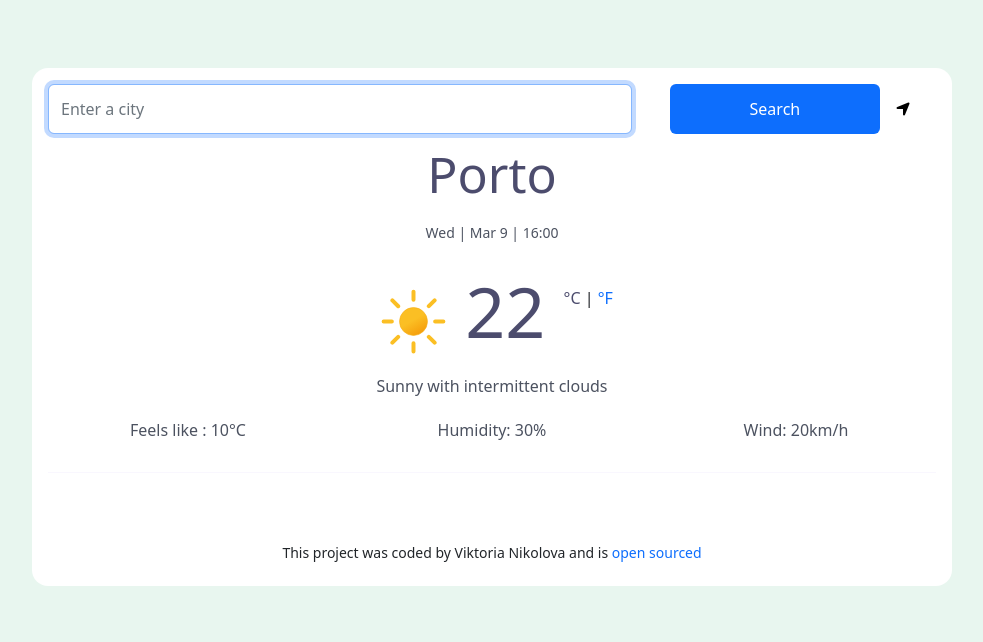
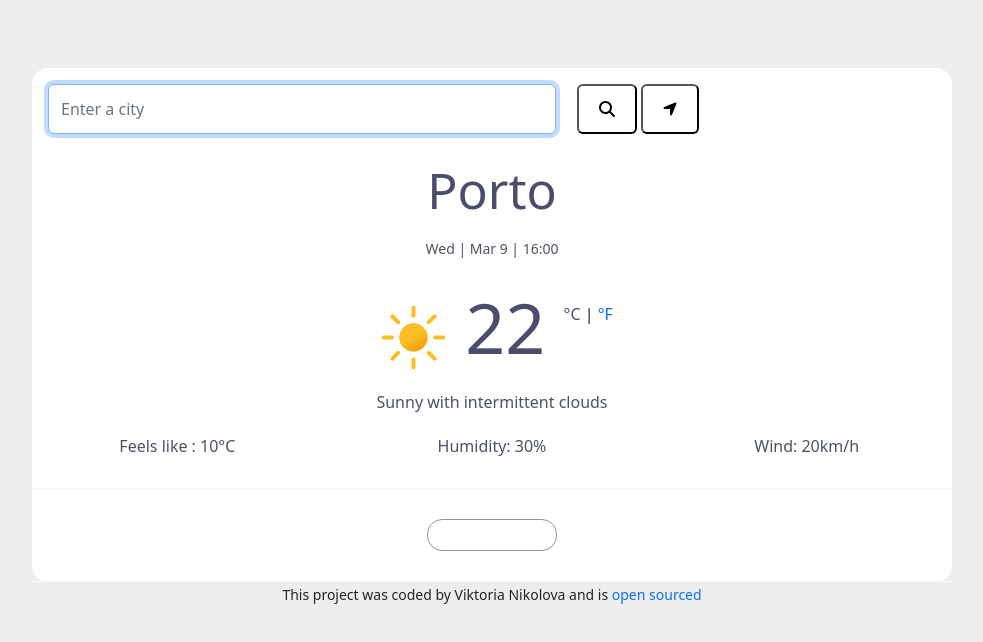
Before and after one commit to viki3612/Weather-app-project, a plain HTML site: page index.html in a window 1280 px wide. Shown: the whole page, without its empty margins (148-1131 px from the left). Drawn offline with nearby package versions, Linux system fonts and the light colour scheme; no server answers.

Commit message:
css changes to buttons

```diff
--- a/index.html
+++ b/index.html
@@ -27,8 +27,9 @@
           <div class="card-body">
             <form id="search-form">
               <div class="row">
-                <div class="col-8">
+                <div class="col-7">
                   <div class="form-group">
+
                     <input
                       type="text"
                       class="form-control search-input"
@@ -39,20 +40,16 @@
                   </div>
                 </div>
 
-                <div class="col-4">
-                  <div class="form-group">
-                    <input
-                      type="submit"
-                      class="btn btn-primary sm w-75"
-                      value="Search"
-                    />
-                    <button
-                      type="button"
-                      class="btn btn-light"
-                      id="location-button"
-                    >
-                      <i class="fas fa-location-arrow"></i>
-                    </button>
+                <div class="col">
+                 <button id="search-button" >
+                  <i class="fas fa-search"></i>
+                </button>
+
+
+                  <button id="location-button">
+                  <i class="fas fa-location-arrow"></i>
+                  </button>
+
                   </div>
                 </div>
               </div>
--- a/style.css
+++ b/style.css
@@ -1,6 +1,5 @@
-/* top */
 body {
-  background: #e8f6ef;
+  background: #eee;
 }
 .weather-app {
   max-width: 960px;
@@ -8,25 +7,31 @@ body {
   margin: 0 auto;
   padding: 20px;
 }
+
 .card {
   border: none;
   border-radius: 16px;
 }
-.btn {
-  font-weight: 500;
-  border: none;
-  border-radius: 6px;
-  height: 50px;
-  transition: ease-in-out, background-color 0.15s ease-in-out,
-    border-color 0.15s;
-}
+
 .search-input {
   height: 50px;
   border-radius: 6px;
 }
+
+#search-button {
+  margin-left: -240px;
+  background-color: white;
+  padding: 10px 20px;
+  border-radius: 6px;
+  height: 50px;
+
+  transition: all 300ms ease-in-out;
+}
 #location-button {
   background-color: white;
-  border: none;
+  padding: 10px 20px;
+  border-radius: 6px;
+  height: 50px;
 }
 #location-button:hover {
   transition: all 200ms ease-in-out;
@@ -86,19 +91,19 @@ a {
 /* bottom */
 .weather-forecast {
   border-top: 1px solid #f9f7fe;
-  padding: 30px 20px 0px;
+  padding: 30px 20px 30px;
+  border-bottom: 1px solid #f9f7fe;
 }
 .col-2-edit {
   width: 130px;
   margin: 0 auto;
-  background-color: orangered;
+  background-color: transparent;
+  border: 1px solid #939393;
   text-align: center;
   border-radius: 15px;
+  padding: 15px;
 }
-.weather-forecast-day {
-  font-size: 16px;
-  color: #4c5260;
-}
+
 .temperature-max {
   color: #4c5260;
   font-size: 13px;
@@ -107,8 +112,6 @@ a {
 .temperature-min {
   color: #939393;
   font-size: 13px;
-  padding-bottom: 30px;
-  border-bottom: 1px solid #f9f7fe;
   text-align: center;
 }
 small {
```
